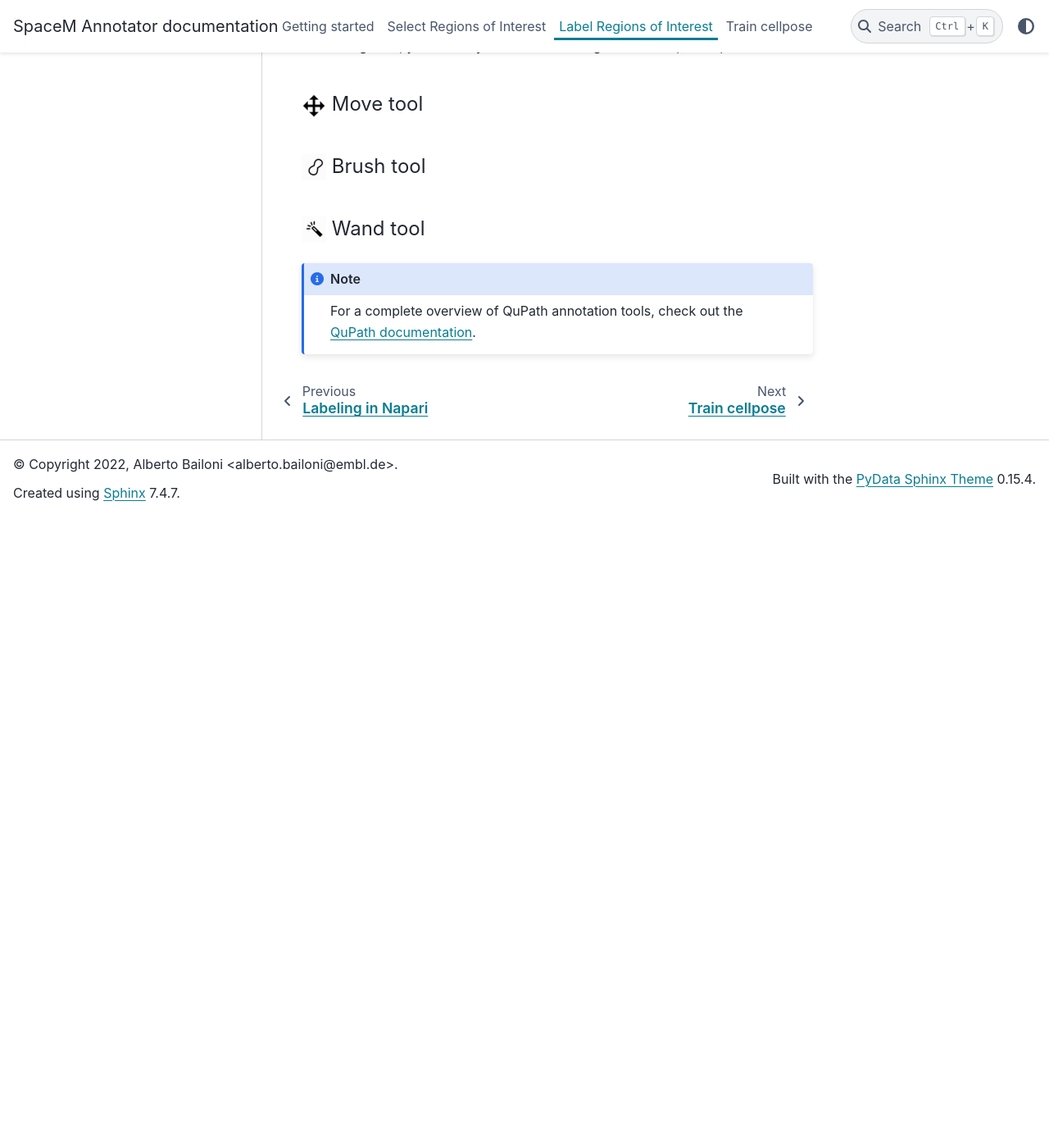
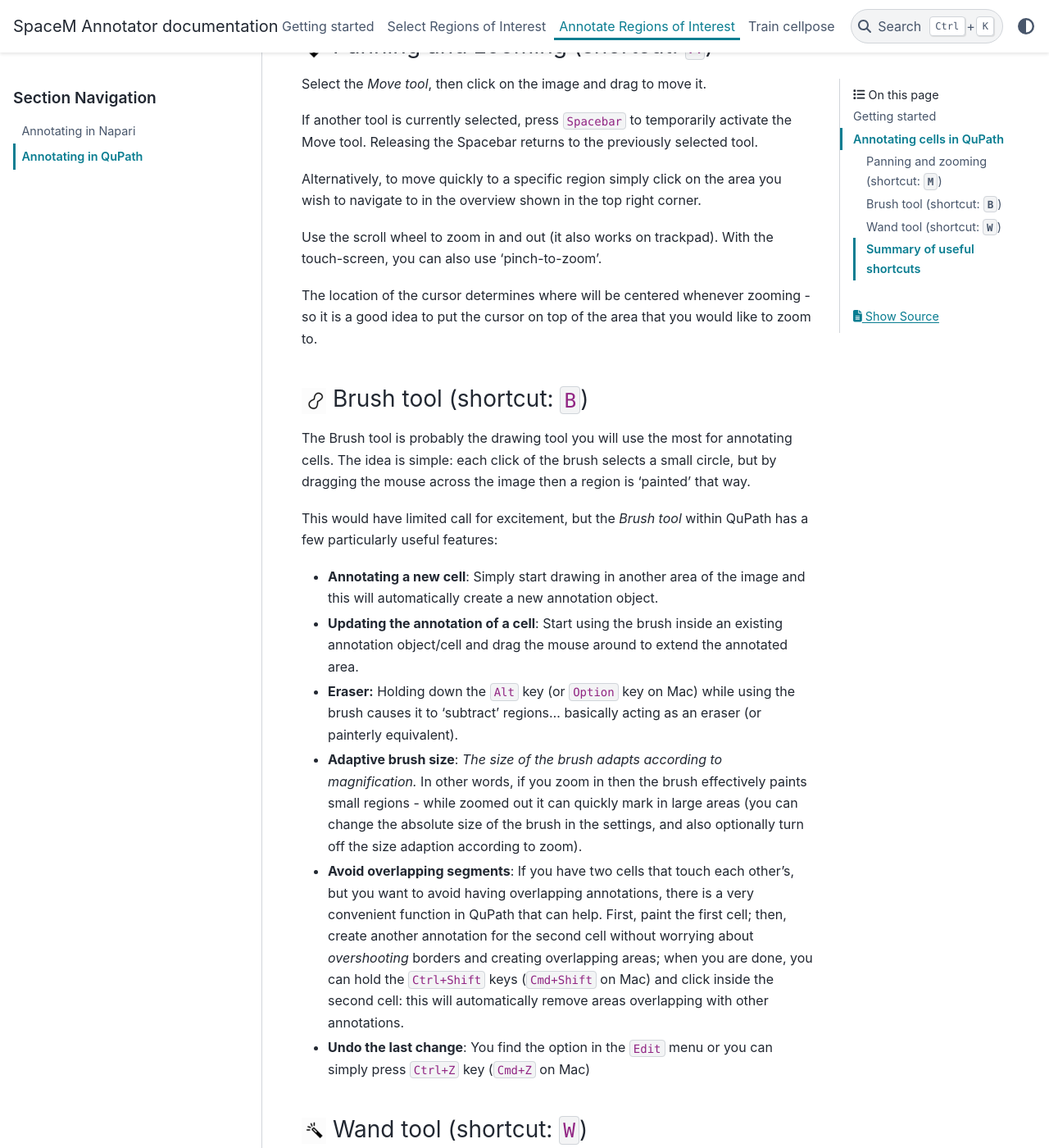
Before and after one commit to abailoni/cellpose-training-gui, a Sphinx documentation site: the page built from docs/spacem_annotator/label_rois/quapth_labeling.md, in a window 1280 px wide and 1400 px high, scrolled down 2930 px. Shown: the whole window at 82% size. Built offline with Sphinx 7.4.7 and the PyData theme 0.15.4, drawn with Linux system fonts in a browser that asks for light colours; before the commit the page ends 3560 px from its top, so only the background shows below that; some of the changed text lies outside the part shown.

Commit message:
Update docs

```diff
--- a/docs/spacem_annotator/label_rois/quapth_labeling.md
+++ b/docs/spacem_annotator/label_rois/quapth_labeling.md
@@ -24,7 +24,7 @@ substitutions:
 :align: right
 :::
 
-# Labeling in QuPath
+# Annotating in QuPath
 ::::{warning}
 Support for QuPath is still experimental and under development
 ::::
@@ -51,7 +51,7 @@ Support for QuPath is still experimental and under development
 :::
 ### Adjusting image channels contrast
 
-For making the annotation process easier, it may be helpful to adjust the contrast of the image channels. To do so, first load one image and then select the _View/Brightness-Contrast_ menu item (or use the \<Shift-C> keyboard shortcut).
+For making the annotation process easier, it may be helpful to adjust the contrast of the image channels. To do so, first load one image and then select the `View/Brightness-Contrast` menu item (or press the `Shift+C` keys).
 
 From this window, you can select image channels and see the pixel-intensity distribution, adjust the _Min display_ and _Max display_ sliders to adjust the contrast, or changing the colormap of the single image channels.
 
@@ -66,7 +66,7 @@ From this window, you can select image channels and see the pixel-intensity dist
 
 
 ### Viewing image channels one by one
-If you open the _Channel Viewer_ from the Menu "_View/Mini viewers.../Show channel viewer_", you will be able to see each channel of the image singularly.
+If you open the _Channel Viewer_ from the Menu `View/Mini viewers.../Show channel viewer`, you will be able to see each channel of the image singularly.
 
 This can be very handy when manually annotating.
 
@@ -80,6 +80,9 @@ When you start annotating cells, you create Annotation objects. The list of the
 Remember that you should label all cells inside a region of interest! And when you are done annotating, do not forget to save your results (\<Ctrl+S> keyboard shortcut).
 ::::
 
+You can find the drawing tools in the top-toolbar of QuPath. For annotating cells, you will only need the following tools: Move, Brush, and Wand.
+
+
 
 :::{image} ../images/qupath/annotations-list.jpg
 :alt: QuPath starting interface
@@ -88,14 +91,46 @@ Remember that you should label all cells inside a region of interest! And when y
 :::
 
 
-### Annotation tools
-On the toolbar at the top, you have all the drawing tools you will need. For annotating cells, you will only need the following tools: Move, Brush, and Wand.
+### {{ move_tool }}  Panning and zooming (shortcut: `M`)
+Select the _Move tool_, then click on the image and drag to move it.
 
-#### {{ move_tool }}  Move tool
+If another tool is currently selected, press `Spacebar` to temporarily activate the Move tool. Releasing the Spacebar returns to the previously selected tool.
 
-#### {{ brush_tool }}  Brush tool
+Alternatively, to move quickly to a specific region simply click on the area you wish to navigate to in the overview shown in the top right corner.
 
-#### {{ wand_tool }}  Wand tool
+Use the scroll wheel to zoom in and out (it also works on trackpad). With the touch-screen, you can also use ‘pinch-to-zoom’.
+
+The location of the cursor determines where will be centered whenever zooming - so it is a good idea to put the cursor on top of the area that you would like to zoom to.
+
+### {{ brush_tool }}  Brush tool (shortcut: `B`)
+The Brush tool is probably the drawing tool you will use the most for annotating cells. The idea is simple: each click of the brush selects a small circle, but by dragging the mouse across the image then a region is ‘painted’ that way.
+
+This would have limited call for excitement, but the _Brush tool_ within QuPath has a few particularly useful features:
+
+- **Annotating a new cell**: Simply start drawing in another area of the image and this will automatically create a new annotation object.
+- **Updating the annotation of a cell**: Start using the brush inside an existing annotation object/cell and drag the mouse around to extend the annotated area.
+- **Eraser:** Holding down the `Alt` key (or `Option` key on Mac) while using the brush causes it to ‘subtract’ regions... basically acting as an eraser (or painterly equivalent).
+- **Adaptive brush size**: _The size of the brush adapts according to magnification._ In other words, if you zoom in then the brush effectively paints small regions - while zoomed out it can quickly mark in large areas (you can change the absolute size of the brush in the settings, and also optionally turn off the size adaption according to zoom).
+- **Avoid overlapping segments**: If you have two cells that touch each other's, but you want to avoid having overlapping annotations, there is a very convenient function in QuPath that can help. First, paint the first cell; then, create another annotation for the second cell without worrying about _overshooting_ borders and creating overlapping areas; when you are done, you can hold the `Ctrl+Shift` keys (`Cmd+Shift` on Mac) and click inside the second cell: this will automatically remove areas overlapping with other annotations.
+- **Undo the last change**: You find the option in the `Edit` menu or you can simply press `Ctrl+Z` key (`Cmd+Z` on Mac)
+
+[comment]: <> (- If you hold the `Shift` key while using the brush, you make sure to extend the annotation of the selected object &#40;without creating a new object&#41;. Currently, on a Windows tablet holding the `Shift` key does not work correctly &#40;it instead zooms in and out&#41;.)
+
+
+### {{ wand_tool }}  Wand tool (shortcut: `W`)
+The Wand tool is like a more enthusiastic brush tool. Not content with painting only a small circular region, it will spread out into a much larger circle - but only for so long as the pixels have intensities similar to the one that was clicked on.
+
+This provides a very powerful way to annotate regions quickly and with a high level of accuracy... provided they are substantially darker or lighter than the surroundings. It can also work well in selecting dense areas of cells surrounding by more space. But if the contrast is lower, the wand can appear to go out of control... and it’s best to revert back to the ‘standard’ Brush tool.
+
+With the _Wand tool_, you can use all the shortcuts and tips explained above for the *Brush tool*.
+
+### Summary of useful shortcuts
+This is a list of the most useful shortcuts that you will probably need while annotating:
+- Press `B` to select the brush tool, press `W` to select the wand tool, press `M` for the move tool.
+- Hold `SpaceBar` to temporarily select the move tool and move around in the image or zoom in.
+- Hold `Alt` while brushing to erase/erode areas from the selected annotation object
+- Press `Ctrl+Z` to undo the last change
+- Press `Ctrl+Shift` and click inside a segment to remove overlapping areas
 
 
 ::::{note}
```
Also changed, not shown: docs/spacem_annotator/install.md (+1 -1 lines), docs/spacem_annotator/label_rois/label_rois.md (+2 -2 lines), docs/spacem_annotator/label_rois/napari_labeling.md (+8 -8 lines), docs/spacem_annotator/select_rois.md (+3 -3 lines), docs/spacem_annotator/training.md (+1 -1 lines).
